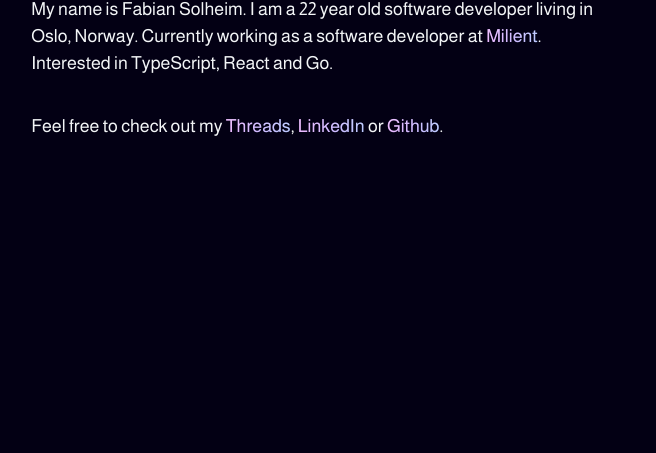
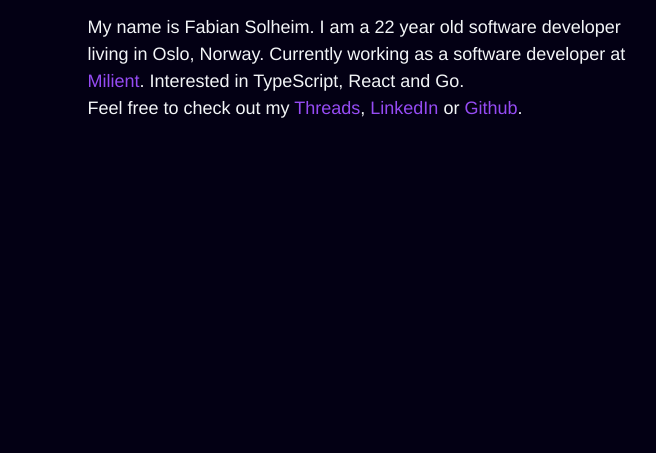
Before and after one commit to fabiansolheim/fabiansolhe.im, an Astro site: page / in a window 1280 px wide. Shown: the part 347-800 px from the top of the page, without its empty margins (77-733 px from the left). Built offline with nearby package versions, Linux system fonts and the light colour scheme; Astro itself is replaced by a stand-in of ours.

Commit message:
design fixes

```diff
--- a/src/pages/index.astro
+++ b/src/pages/index.astro
@@ -18,15 +18,15 @@ const age = Math.floor(
 		<Header title={SITE_TITLE} />
 		<main>
 			<h1>Hey<span class="wave">👋🏼</span></h1>
-			<p>
+			<span>
 				My name is Fabian Solheim. I am a {age} year old software developer
 				living in Oslo, Norway. Currently working as a software developer
 				at <a href="https://www.milientsoftware.com" target="_blank"
 					>Milient</a
 				>. Interested in TypeScript, React and Go.
-			</p>
+			</span>
 
-			<p>
+			<span>
 				Feel free to check out my <a
 					href="https://www.threads.net/@fabiansolheim"
 					target="_blank">Threads</a
@@ -39,7 +39,7 @@ const age = Math.floor(
 					href="https://www.github.com/FabianSolheim"
 					target="_blank">Github</a
 				>.
-			</p>
+			</span>
 		</main>
 		<style>
 			main {
--- a/src/styles/global.css
+++ b/src/styles/global.css
@@ -16,11 +16,11 @@
 
 body {
 	-webkit-font-smoothing: antialiased;
-	font-family: WorkSans, sans-serif;
+	font-family: Helvetica, sans-serif;
 	margin: auto;
 	padding: 20px;
 	max-width: 95ch;
-	font-weight: 500;
+	font-weight: 200;
 	text-align: left;
 	font-size: 18px;
 	background-color: #030014;
@@ -30,20 +30,17 @@ body {
 	color: #f3f5f7;
 }
 
-p {
-	font-family: Almarai;
-}
-
-h2 {
-	font-family: WorkSans, sans-serif;
+span {
+	display: inline-block;
 }
 
 a {
-	background: linear-gradient(90.01deg,#e59cff .01%,#ba9cff 50.01%,#9cb2ff 100%),linear-gradient(180deg,rgba(255,255,255,.4) 0%,rgba(255,255,255,.28) 100%);
-    background-blend-mode: screen,normal;
-    -webkit-background-clip: text;
-    background-clip: text;
-    -webkit-text-fill-color: transparent;
+	color: #964BF4;
+	text-decoration: none;
+}
+h1,
+h2 {
+	font-family: WorkSans, sans-serif;
 }
 
 nav a {
```
Also changed, not shown: public/placeholder-hero.jpg (deleted).
